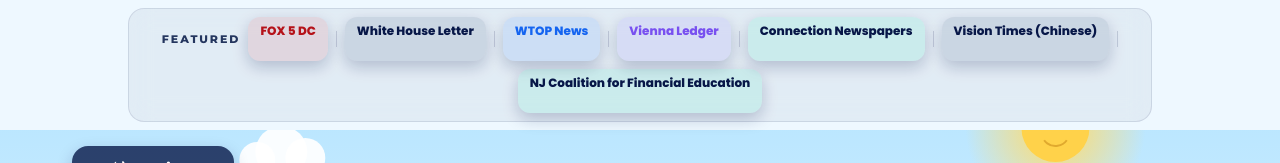
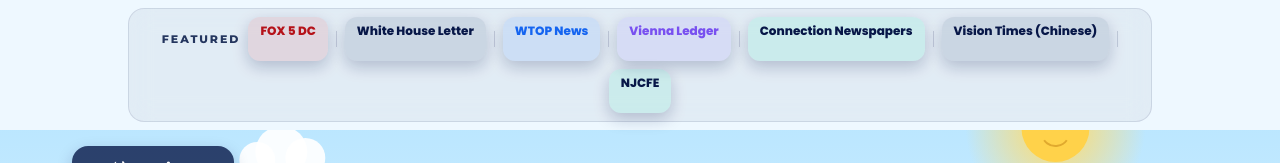
Before and after one commit to dev-rai1/tayu-game, a React (Vite) app in the folder frontend/: page / in a window 1280 px wide. Shown: the top 163 px of the page. Built offline with nearby package versions, Linux system fonts and the light colour scheme; no server answers.

Commit message:
Shorten NJCFE top banner label

```diff
--- a/frontend/src/components/MediaCoverage.jsx
+++ b/frontend/src/components/MediaCoverage.jsx
@@ -44,7 +44,7 @@ export function MediaCoverage({ compact = false, about = false }) {
           </a>
           <span className="hidden h-4 w-px bg-navy/15 sm:block" aria-hidden="true" />
           <a href={NJCFE_URL} target="_blank" rel="noopener noreferrer" className="rounded-xl bg-teal/10 px-3 py-1.5 text-xs font-extrabold text-navy transition hover:bg-teal/20">
-            NJ Coalition for Financial Education
+            NJCFE
           </a>
         </div>
       </section>
```
